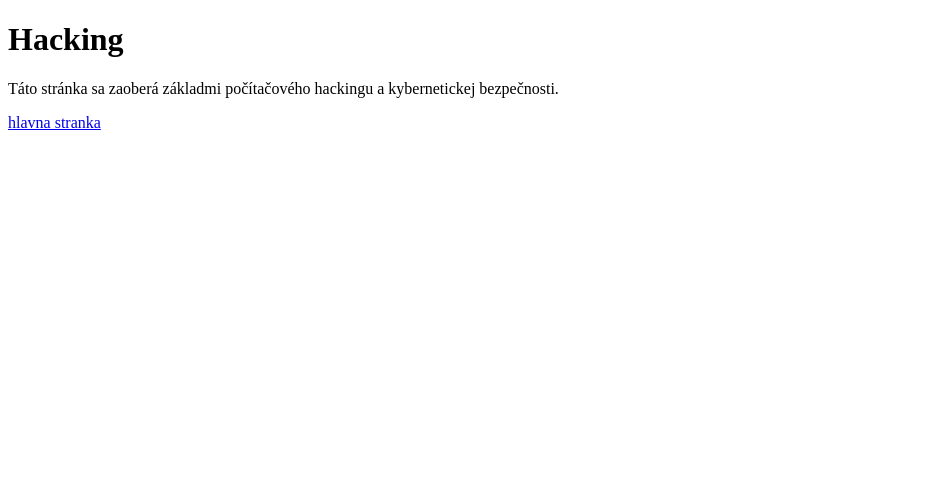
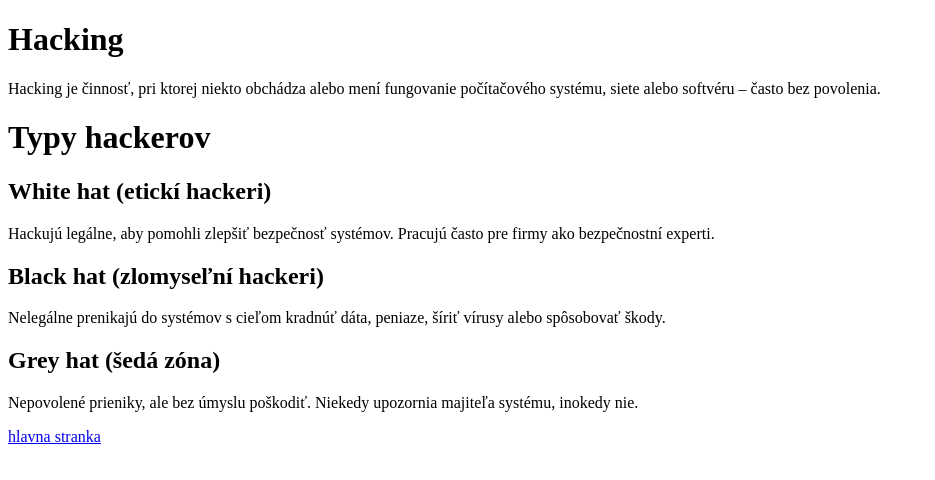
Before and after one commit to Kraus23/Pocitacova-Kriminalita, a plain HTML site: page Hacking.html in a window 1280 px wide. Shown: the whole page, without its empty margins (0-935 px from the left). Drawn offline with Linux system fonts and the light colour scheme.

Commit message:
Update Hacking.html

```diff
--- a/Hacking.html
+++ b/Hacking.html
@@ -6,8 +6,20 @@
 </head>
 <body>
     <h1>Hacking</h1>
-    <p>Táto stránka sa zaoberá základmi počítačového hackingu a kybernetickej bezpečnosti.</p>
+    <p>Hacking je činnosť, pri ktorej niekto obchádza alebo mení fungovanie počítačového systému, siete alebo softvéru – často bez povolenia.</p>
+    <title>Typy hackerov</title>
+</head>
+<body>
+    <h1>Typy hackerov</h1>
 
+    <h2>White hat (etickí hackeri)</h2>
+    <p>Hackujú legálne, aby pomohli zlepšiť bezpečnosť systémov. Pracujú často pre firmy ako bezpečnostní experti.</p>
+
+    <h2>Black hat (zlomyseľní hackeri)</h2>
+    <p>Nelegálne prenikajú do systémov s cieľom kradnúť dáta, peniaze, šíriť vírusy alebo spôsobovať škody.</p>
+
+    <h2>Grey hat (šedá zóna)</h2>
+    <p>Nepovolené prieniky, ale bez úmyslu poškodiť. Niekedy upozornia majiteľa systému, inokedy nie.</p>
     <p>
         <a href="index.html">hlavna stranka</a>
     </p>
```
